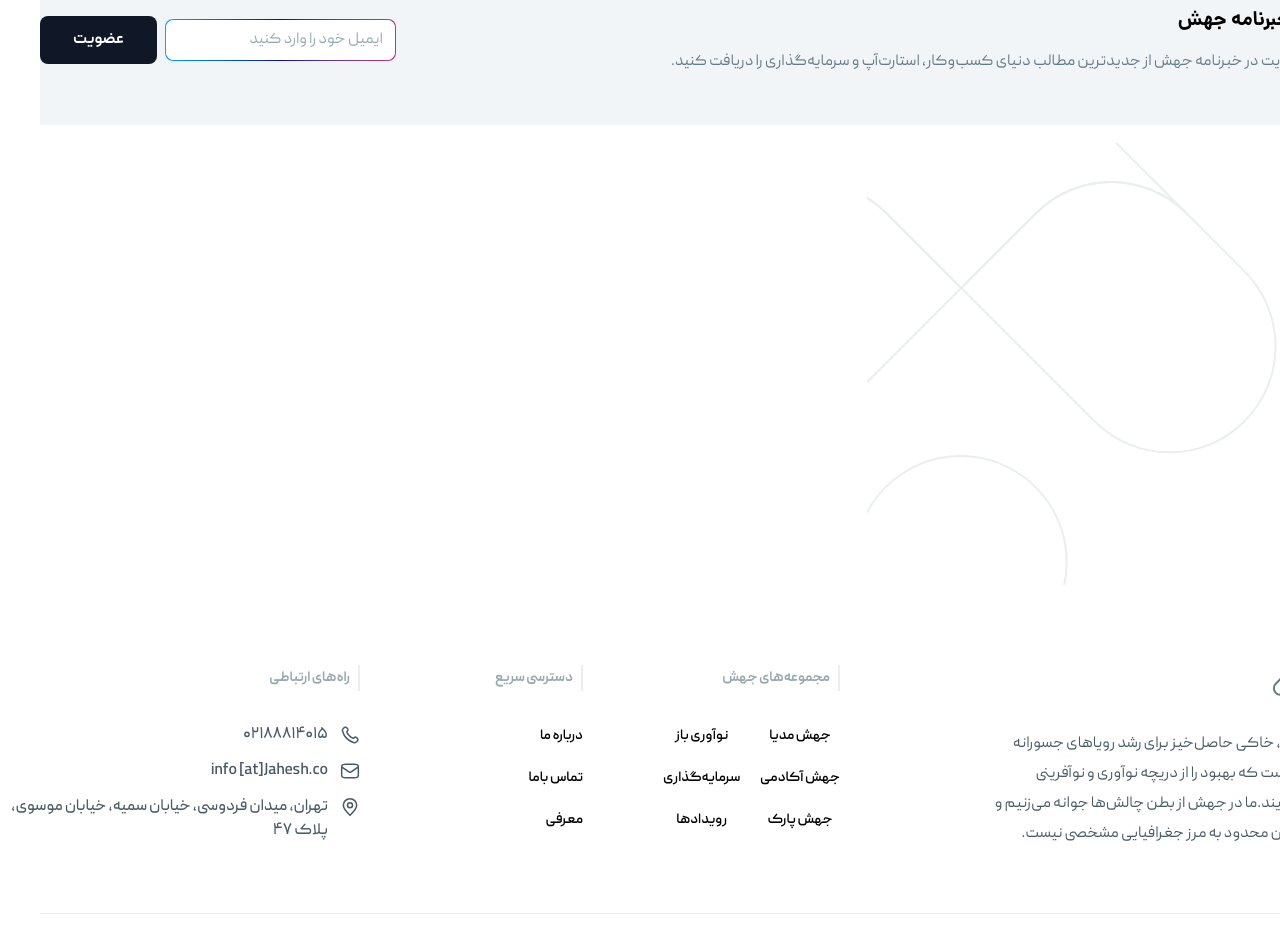
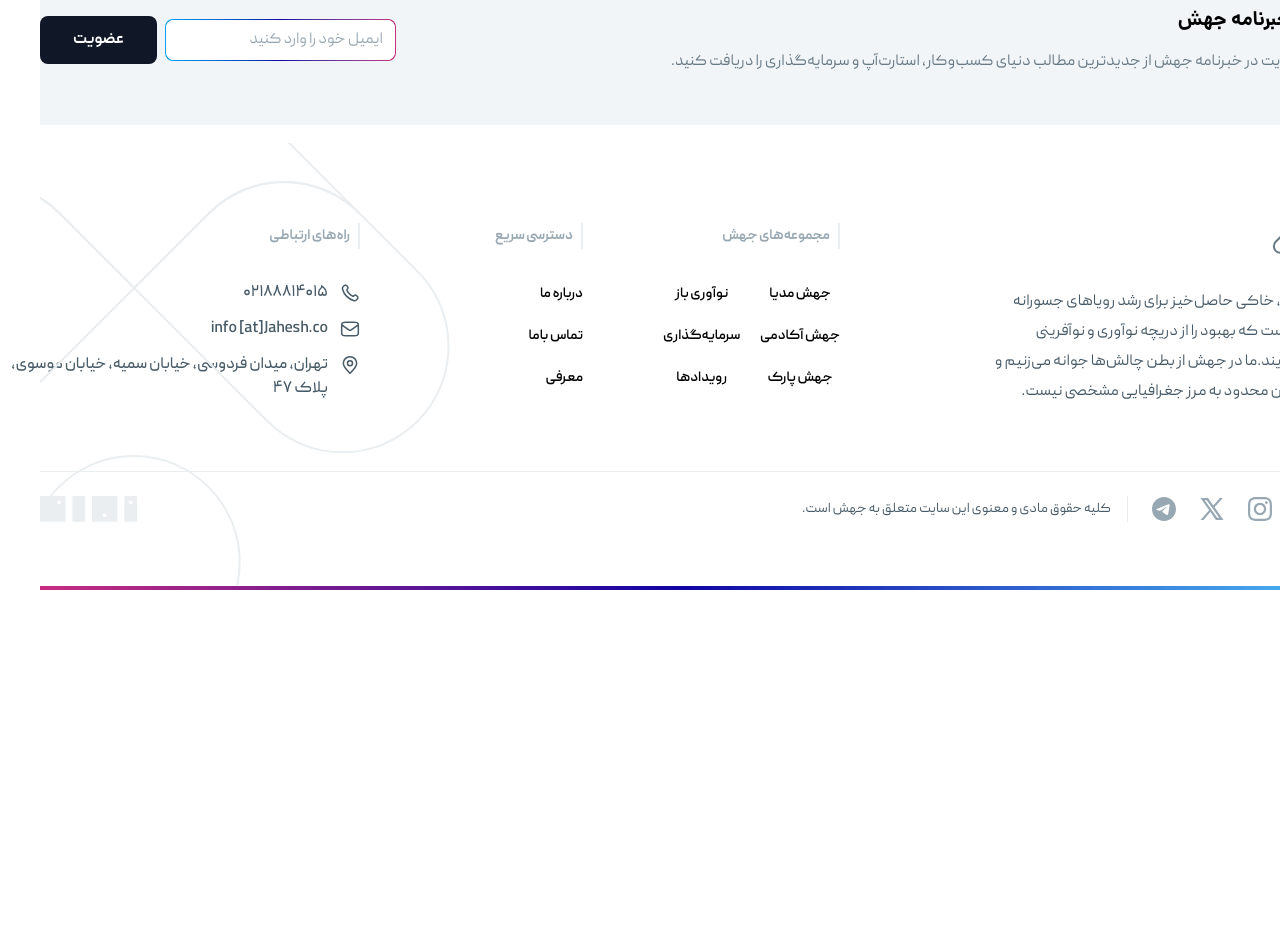
Before and after one commit to Amir-mortezaei/project, a website: page src/index.html in a window 1280 px wide. Shown: the part 3022-3957 px from the top of the page. After the commit the page ends 3612 px from the top, so only its background shows below. Drawn offline with nearby package versions, Linux system fonts and the light colour scheme; files that its build step writes are made by us from their sources.

Commit message:
fix jahesh logo in footer

```diff
--- a/src/index.html
+++ b/src/index.html
@@ -457,8 +457,8 @@
             </div>
         </div>
         <!--   next section     -->
-        <div class="">
-            <img src="../public/image/svg/jahesh-logo.svg" alt="logo">
+        <div  class="">
+            <img class="absolute left-0" src="../public/image/svg/jahesh-logo.svg" alt="logo">
             <div class="grid grid-cols-[repeat(3,360px)] gap-[7.5rem] mx-auto container-custom pb-16 pt-20">
                 <div class="flex flex-col gap-4 order-2 lg:order-none">
                     <img class="w-fit hidden lg:inline" src="../public/image/svg/footer-logo.svg" alt="logo icon">
```
Also changed, not shown: src/output.css.
